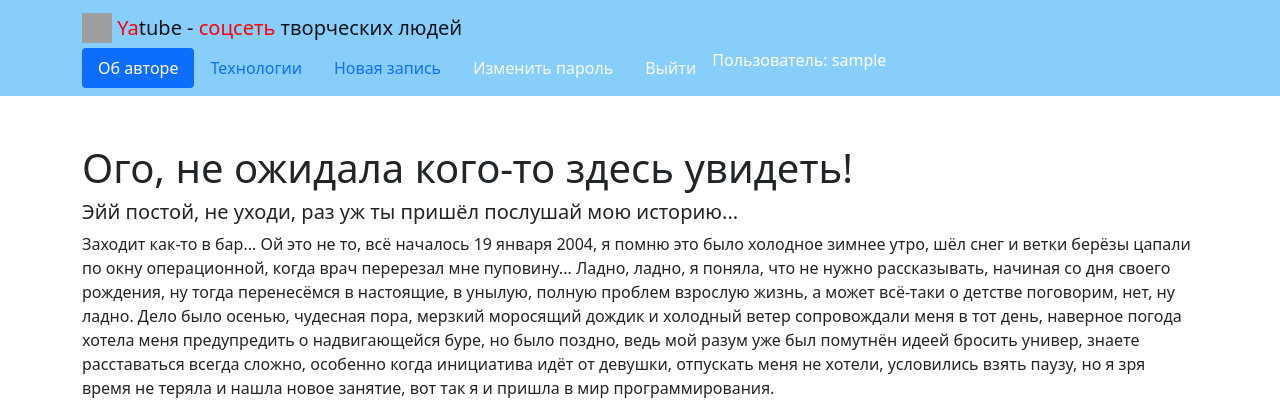
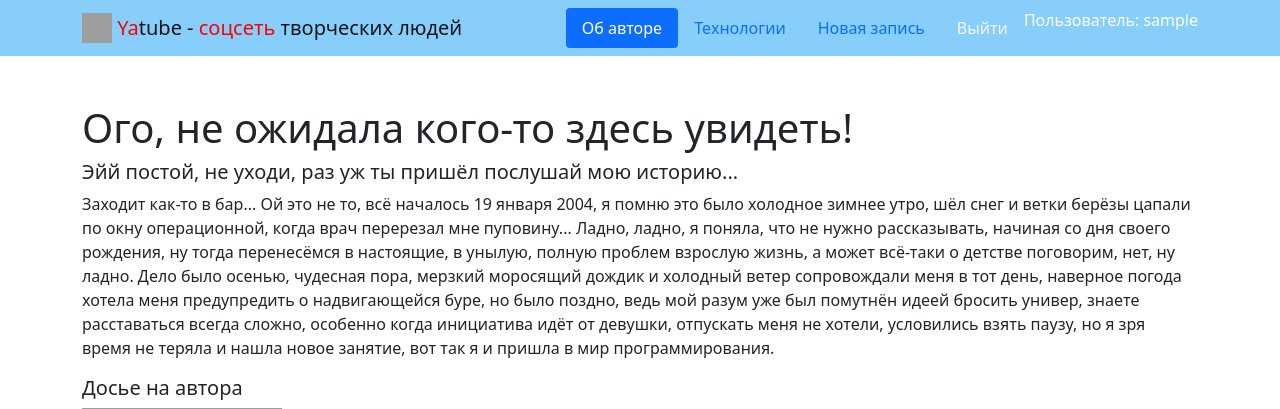
Before and after one commit to kristina-pachi/project_yatube, a Django app: page /about/author/ in a window 1280 px wide. Shown: the top 409 px of the page. Run offline with Django 3.2, Linux system fonts and the light colour scheme; the visitor is signed in with stand-in values (Sample User, id 1); grey boxes are pictures that could not be loaded.

Commit message:
Add README

```diff
--- a/requirements.txt
+++ b/requirements.txt
@@ -8,3 +8,4 @@ requests==2.26.0
 six==1.16.0
 sorl-thumbnail==12.7.0
 Faker==12.0.1
+django-debug-toolbar==4.1.0
--- a/yatube/templates/includes/header.html
+++ b/yatube/templates/includes/header.html
@@ -30,10 +30,6 @@
           >
             Новая запись
           </a>
-        </li>
-        <li class="nav-item">
-          <a class="nav-link link-light" href="<!--  -->">Изменить пароль</a>
-        </li>
         <li class="nav-item">
           <a class="nav-link link-light {% if view_name  == 'users:logout' %}active{% endif %}"
              href="{% url 'users:logout' %}"
```
Also changed, not shown: README.md.
